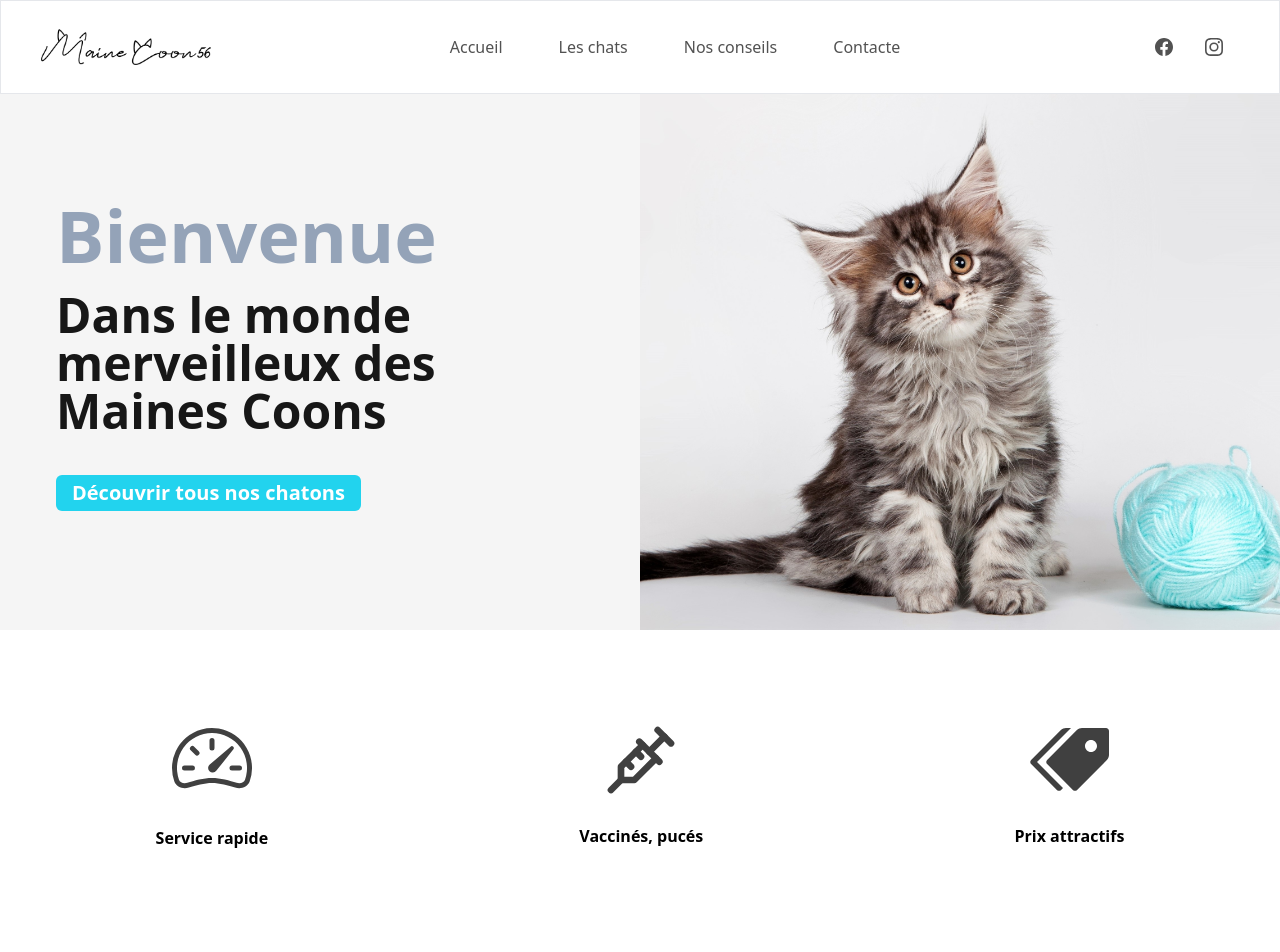
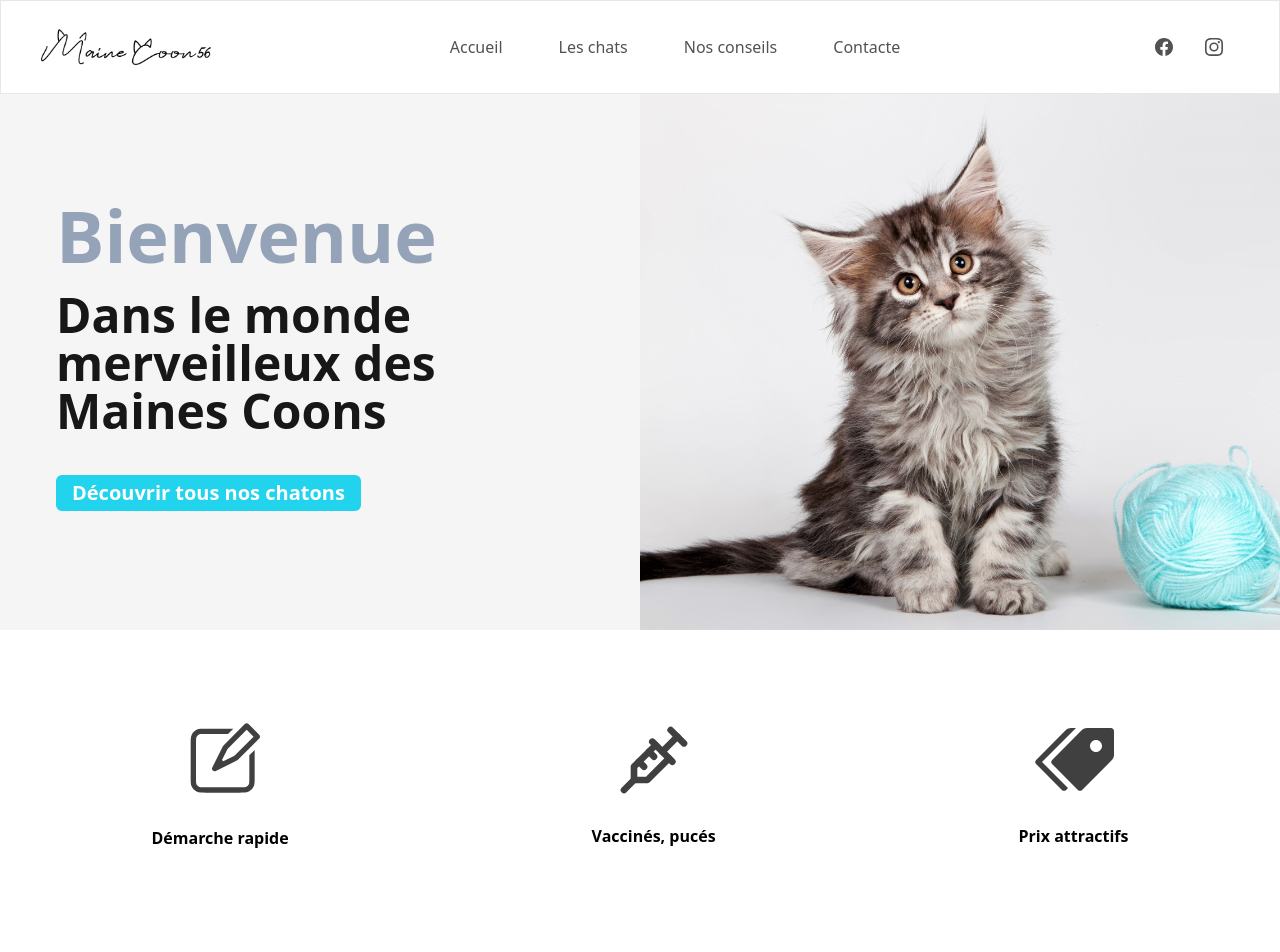
Before and after one commit to ethantaylan/main-coon-56, a React (Vite) app: page / in a window 1280 px wide. Shown: the top 952 px of the page. Built offline with nearby package versions, Linux system fonts and the light colour scheme.

Commit message:
fastpush

```diff
--- a/src/app/components/badges.tsx
+++ b/src/app/components/badges.tsx
@@ -1,4 +1,4 @@
-import { BsSpeedometer2 } from 'react-icons/bs';
+import { RxPencil2 } from 'react-icons/rx';
 import { TbVaccine } from 'react-icons/tb';
 import { ImPriceTags } from 'react-icons/im';
 
@@ -6,19 +6,19 @@ export const Badges: React.FC = () => {
   return (
     <div className="mt-20 flex w-full justify-around items-center">
       <div className="flex items-center flex-col">
-        <BsSpeedometer2
+        <RxPencil2
           className="w-24 h-24 flex flex-col justify-center border-neutral-100 text-neutral-700 items-center p-2"
           size={44}
         />
-        <p className="mt-5">Service rapide</p>
-      </div>{' '}
+        <p className="mt-5">Démarche rapide</p>
+      </div>
       <div className="flex items-center flex-col">
         <TbVaccine
           className="w-24 h-24 flex flex-col justify-center border-neutral-100 text-neutral-700 items-center p-2"
           size={44}
         />
         <p className="mt-4">Vaccinés, pucés</p>
-      </div>{' '}
+      </div>
       <div className="flex items-center flex-col">
         <ImPriceTags
           className="w-24 h-24 flex flex-col justify-center border-neutral-100 text-neutral-700 items-center p-2"
```
